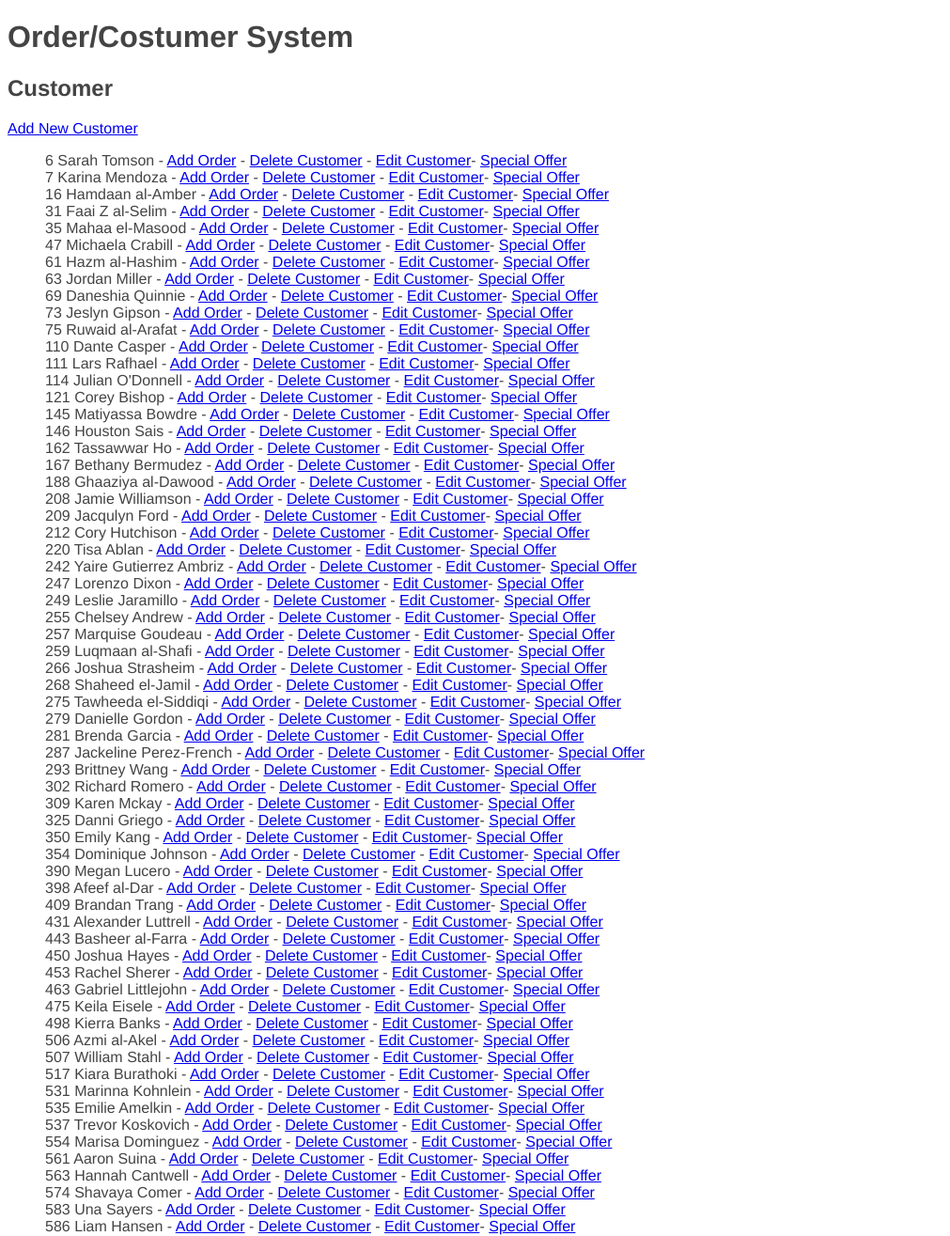
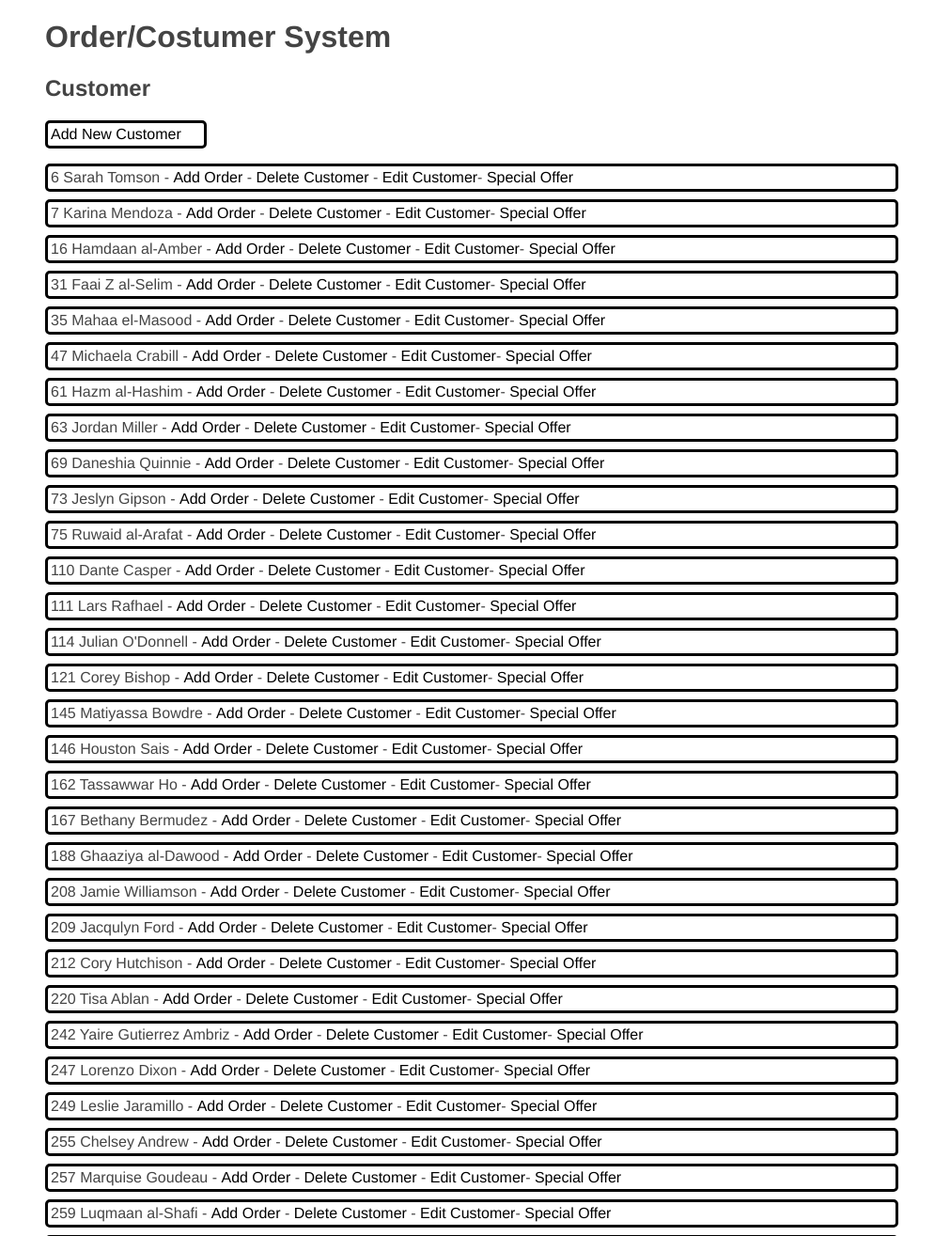
Before and after one commit to paulrebmann/Flask-Project, a Flask app: page / in a window 1280 px wide. Shown: the part 54-1369 px from the top of the page at 94% size, without its empty margins (0-1011 px from the left). Run offline with Flask 3, Linux system fonts and the light colour scheme.

Commit message:
CSS verbessert

```diff
--- a/app/routes.py
+++ b/app/routes.py
@@ -53,11 +53,9 @@ def edit_customer(customer_id):
 @app.route('/delete_customer/<int:customer_id>', methods=['GET', 'POST'])
 def delete_customer(customer_id):
     customer = Customer.query.get_or_404(customer_id)
-
-    if request.method == 'POST':
-        db.session.delete(customer)
-        db.session.commit()
-        return redirect(url_for('index'))
+    db.session.delete(customer)
+    db.session.commit()
+    return redirect(url_for('index'))
 
     return redirect(url_for('index'))
 
@@ -289,7 +287,7 @@ def special_offer(customer_id):
 from flask import Flask, render_template, request, redirect, url_for, jsonify
 from flask_sqlalchemy import SQLAlchemy
 from datetime import datetime
-from sklearn.metrics.pairwise import cosine_similarity
+#from sklearn.metrics.pairwise import cosine_similarity
 import numpy as np
 
 
--- a/app/static/styles/main.css
+++ b/app/static/styles/main.css
@@ -31,3 +31,47 @@ nav li a{
   padding: 14px 16px;
   text-decoration: none;
 }
+
+h1, h2{
+  margin-left: 40px;
+}
+
+.addC{
+  width: 10rem;
+  border: solid black;
+  border-radius: 5px;
+  margin-top: 8px;
+  margin-bottom: 8px;
+  margin-left: 40px;
+  padding: 3px;
+}
+.addC a{
+  text-decoration: none;
+  color: black;
+  font-weight: 450;
+}
+.addC a:hover{
+  font-weight: 600;
+}
+
+.customerAll{
+  border: solid black;
+  border-radius: 5px;
+  margin-top: 8px;
+  margin-bottom: 8px;
+  padding: 3px;
+  width: 70vw;
+}
+
+.idCustomer{
+  margin-right: 1rem;
+}
+
+.customerAll a{
+  text-decoration: none;
+  color: rgb(0, 0, 0);
+  font-weight: 450;
+}
+.customerAll a:hover{
+  font-weight: 600;
+}
--- a/app/templates/index.html
+++ b/app/templates/index.html
@@ -3,10 +3,12 @@
 {% block content %}
     <h1>Order/Costumer System</h1>
     <h2>Customer</h2>
-    <a href="{{ url_for('add_customer') }}">Add New Customer</a>
+    <div class="addC"><a href="{{ url_for('add_customer') }}">Add New Customer</a></div>
     <ul>
         {%for customer in customers%}
-            <li>{{customer.customer_id}} {{customer.customer_first_name}} {{customer.customer_last_name}} - <a href="{{ url_for('add_order', customer_id=customer.customer_id) }}">Add Order</a> - <a href="{{ url_for('delete_customer', customer_id=customer.customer_id) }}">Delete Customer</a> - <a href="{{ url_for('edit_customer', customer_id=customer.customer_id) }}">Edit Customer</a>- <a href="{{ url_for('special_offer', customer_id=customer.customer_id) }}">Special Offer</a></li>
-        {% endfor %}
+            <div class="customerAll">
+            <li>{{customer.customer_id}}  {{customer.customer_first_name}} {{customer.customer_last_name}} - <a href="{{ url_for('add_order', customer_id=customer.customer_id) }}">Add Order</a> - <a href="{{ url_for('delete_customer', customer_id=customer.customer_id) }}">Delete Customer</a> - <a href="{{ url_for('edit_customer', customer_id=customer.customer_id) }}">Edit Customer</a>- <a href="{{ url_for('special_offer', customer_id=customer.customer_id) }}">Special Offer</a></li>
+            </div>
+            {% endfor %}
     </ul>
 {% endblock %}
```
